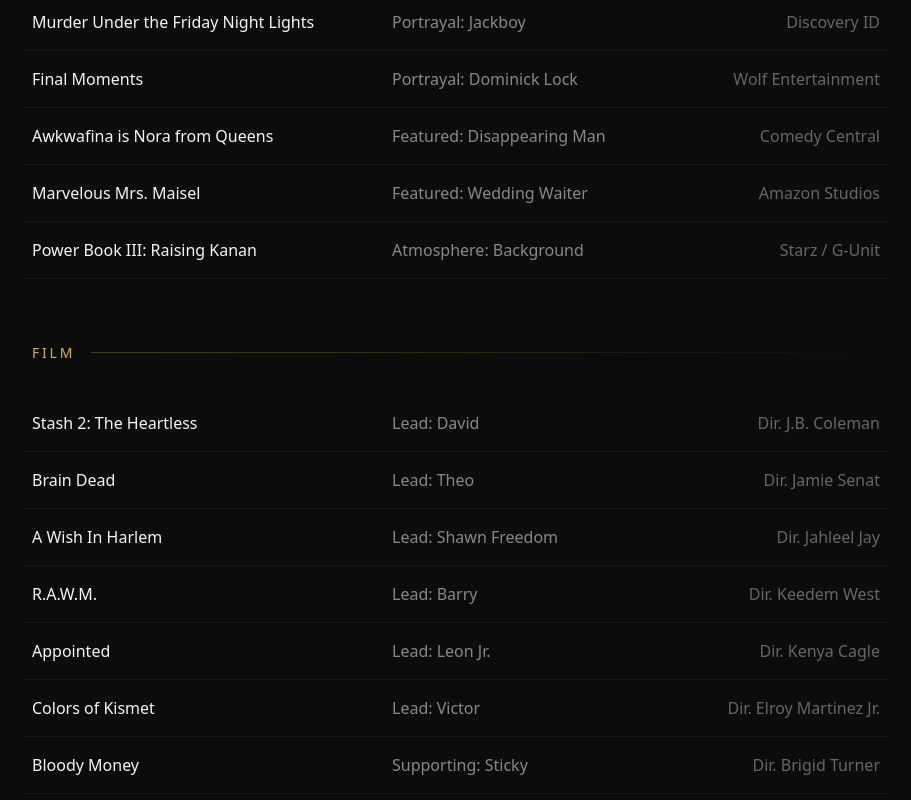
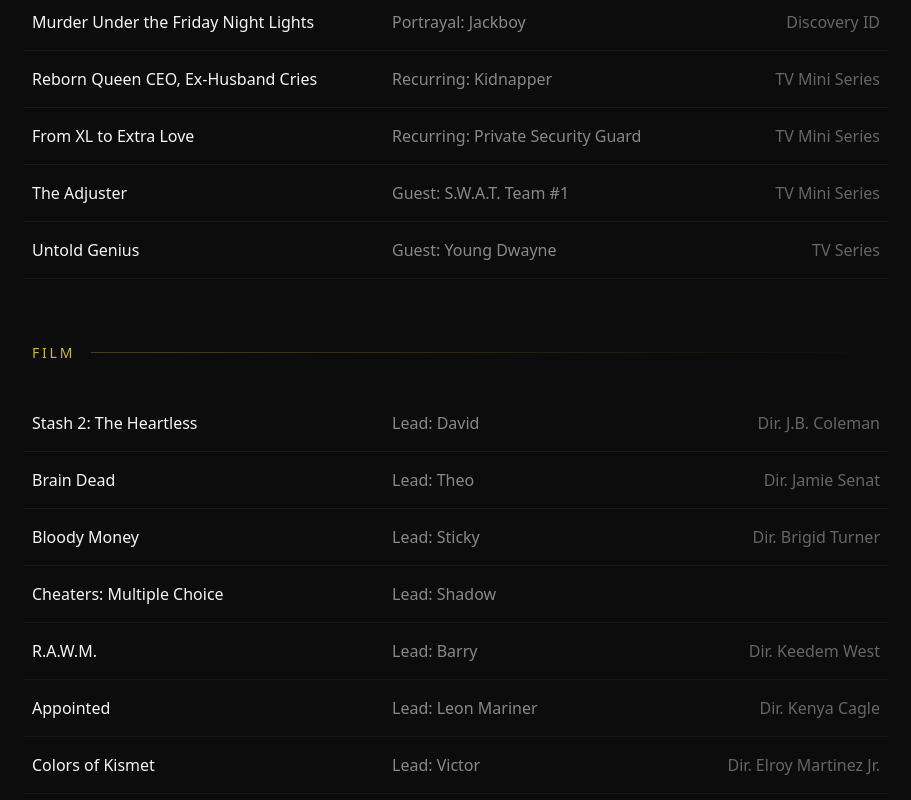
Before and after one commit to richelgomez99/Carleton-King, a Next.js app: page / in a window 1280 px wide. Shown: the part 2520-3320 px from the top of the page, without its empty margins (184-1095 px from the left). Built offline with nearby package versions, Linux system fonts and the light colour scheme; a web font is replaced by a local one.

Commit message:
Add IMDb links to credits and profile - titles are now clickable

```diff
--- a/app/page.js
+++ b/app/page.js
@@ -53,22 +53,22 @@
 
   // Credits data
   const tvCredits = [
-    { title: 'DAREDEVIL', role: 'Officer Minelli', type: 'Guest', network: 'Netflix / Marvel TV' },
-    { title: 'Murder Under the Friday Night Lights', role: 'Jackboy', type: 'Portrayal', network: 'Discovery ID' },
-    { title: 'Final Moments', role: 'Dominick Lock', type: 'Portrayal', network: 'Wolf Entertainment' },
-    { title: 'Awkwafina is Nora from Queens', role: 'Disappearing Man', type: 'Featured', network: 'Comedy Central' },
-    { title: 'Marvelous Mrs. Maisel', role: 'Wedding Waiter', type: 'Featured', network: 'Amazon Studios' },
-    { title: 'Power Book III: Raising Kanan', role: 'Background', type: 'Atmosphere', network: 'Starz / G-Unit' },
+    { title: 'DAREDEVIL', role: 'Officer Minelli', type: 'Guest', network: 'Netflix / Marvel TV', imdb: 'https://www.imdb.com/title/tt3322312/' },
+    { title: 'Murder Under the Friday Night Lights', role: 'Jackboy', type: 'Portrayal', network: 'Discovery ID', imdb: 'https://www.imdb.com/title/tt21374436/' },
+    { title: 'Reborn Queen CEO, Ex-Husband Cries', role: 'Kidnapper', type: 'Recurring', network: 'TV Mini Series', imdb: 'https://www.imdb.com/title/tt38854114/' },
+    { title: 'From XL to Extra Love', role: 'Private Security Guard', type: 'Recurring', network: 'TV Mini Series', imdb: 'https://www.imdb.com/title/tt32420570/' },
+    { title: 'The Adjuster', role: 'S.W.A.T. Team #1', type: 'Guest', network: 'TV Mini Series', imdb: 'https://www.imdb.com/title/tt30224498/' },
+    { title: 'Untold Genius', role: 'Young Dwayne', type: 'Guest', network: 'TV Series', imdb: null },
   ]
 
   const filmCredits = [
-    { title: 'Stash 2: The Heartless', role: 'David', type: 'Lead', director: 'J.B. Coleman' },
-    { title: 'Brain Dead', role: 'Theo', type: 'Lead', director: 'Jamie Senat' },
-    { title: 'A Wish In Harlem', role: 'Shawn Freedom', type: 'Lead', director: 'Jahleel Jay' },
-    { title: 'R.A.W.M.', role: 'Barry', type: 'Lead', director: 'Keedem West' },
-    { title: 'Appointed', role: 'Leon Jr.', type: 'Lead', director: 'Kenya Cagle' },
-    { title: 'Colors of Kismet', role: 'Victor', type: 'Lead', director: 'Elroy Martinez Jr.' },
-    { title: 'Bloody Money', role: 'Sticky', type: 'Supporting', director: 'Brigid Turner' },
+    { title: 'Stash 2: The Heartless', role: 'David', type: 'Lead', director: 'J.B. Coleman', imdb: 'https://www.imdb.com/title/tt37961628/' },
+    { title: 'Brain Dead', role: 'Theo', type: 'Lead', director: 'Jamie Senat', imdb: 'https://www.imdb.com/title/tt14371552/' },
+    { title: 'Bloody Money', role: 'Sticky', type: 'Lead', director: 'Brigid Turner', imdb: 'https://www.imdb.com/title/tt11915804/' },
+    { title: 'Cheaters: Multiple Choice', role: 'Shadow', type: 'Lead', director: null, imdb: 'https://www.imdb.com/title/tt27499885/' },
+    { title: 'R.A.W.M.', role: 'Barry', type: 'Lead', director: 'Keedem West', imdb: 'https://www.imdb.com/title/tt13912628/' },
+    { title: 'Appointed', role: 'Leon Mariner', type: 'Lead', director: 'Kenya Cagle', imdb: 'https://www.imdb.com/title/tt10451786/' },
+    { title: 'Colors of Kismet', role: 'Victor', type: 'Lead', director: 'Elroy Martinez Jr.', imdb: 'https://www.imdb.com/title/tt4824302/' },
   ]
 
   const theaterCredits = [
@@ -342,9 +342,15 @@
                   className="group grid grid-cols-12 gap-4 py-4 border-b border-white/5 hover:bg-white/[0.02] transition-colors duration-300 px-2 -mx-2"
                 >
                   <div className="col-span-12 md:col-span-5">
+                    {credit.imdb ? (
+                      <a href={credit.imdb} target="_blank" rel="noopener noreferrer" className="text-[#F5F5F5] group-hover:text-[#CFB53B] transition-colors duration-300 hover:underline">
+                        {credit.title}
+                      </a>
+                    ) : (
                       <span className="text-[#F5F5F5] group-hover:text-[#CFB53B] transition-colors duration-300">
                         {credit.title}
                       </span>
+                    )}
                   </div>
                   <div className="col-span-6 md:col-span-4 text-[#888]">
                     {credit.type}: {credit.role}
@@ -368,14 +374,20 @@
                   className="group grid grid-cols-12 gap-4 py-4 border-b border-white/5 hover:bg-white/[0.02] transition-colors duration-300 px-2 -mx-2"
                 >
                   <div className="col-span-12 md:col-span-5">
+                    {credit.imdb ? (
+                      <a href={credit.imdb} target="_blank" rel="noopener noreferrer" className="text-[#F5F5F5] group-hover:text-[#CFB53B] transition-colors duration-300 hover:underline">
+                        {credit.title}
+                      </a>
+                    ) : (
                       <span className="text-[#F5F5F5] group-hover:text-[#CFB53B] transition-colors duration-300">
                         {credit.title}
                       </span>
+                    )}
                   </div>
                   <div className="col-span-6 md:col-span-4 text-[#888]">
                     {credit.type}: {credit.role}
                   </div>
-                  <div className="col-span-6 md:col-span-3 text-[#666] text-right">Dir. {credit.director}</div>
+                  <div className="col-span-6 md:col-span-3 text-[#666] text-right">{credit.director ? `Dir. ${credit.director}` : ''}</div>
                 </div>
               ))}
             </div>
@@ -609,7 +621,9 @@
           {/* Profile Links */}
           <div className="flex justify-center gap-6 mb-12">
             <a
-              href="#"
+              href="https://www.imdb.com/name/nm8586448/"
+              target="_blank"
+              rel="noopener noreferrer"
               className="group flex flex-col items-center gap-2 text-[#666] hover:text-[#CFB53B] transition-colors duration-300"
             >
               <div className="w-12 h-12 border border-white/10 group-hover:border-[#CFB53B]/50 flex items-center justify-center transition-colors duration-300">
```
Lines whose indentation alone changed are shown as unchanged.
